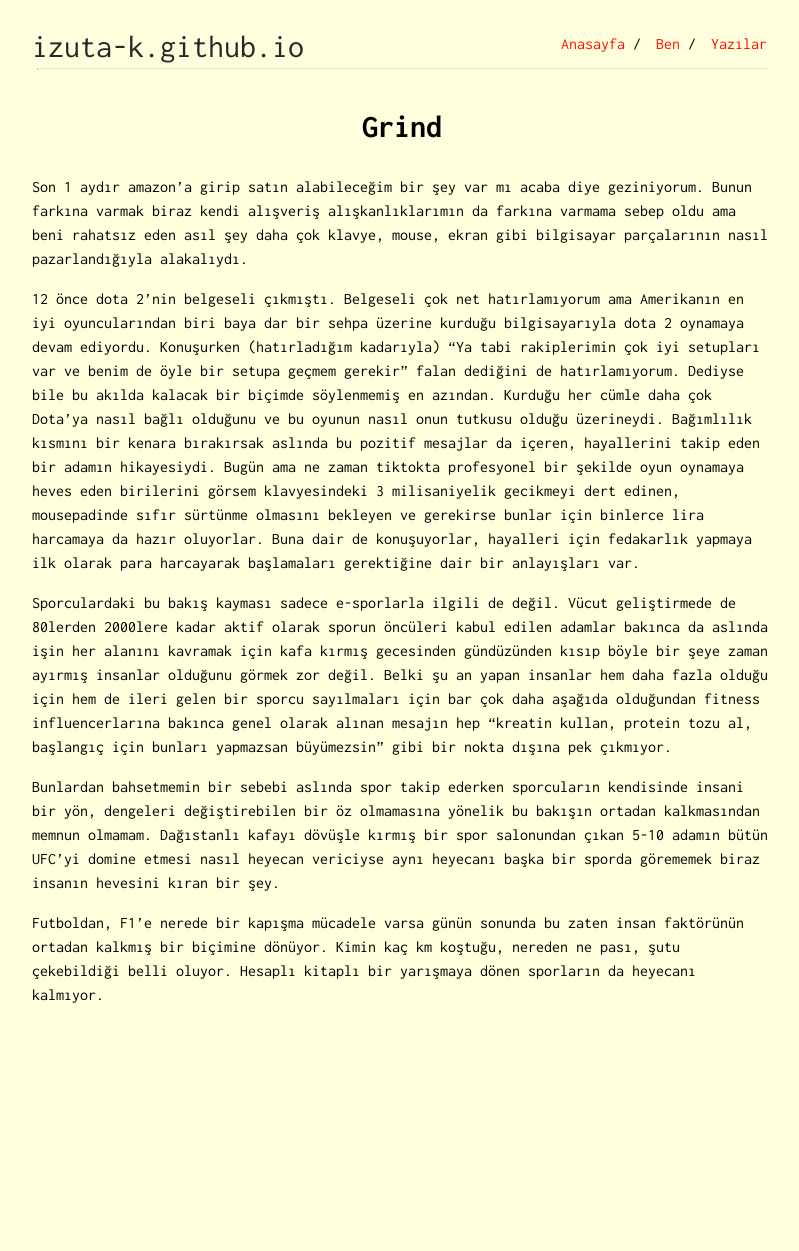
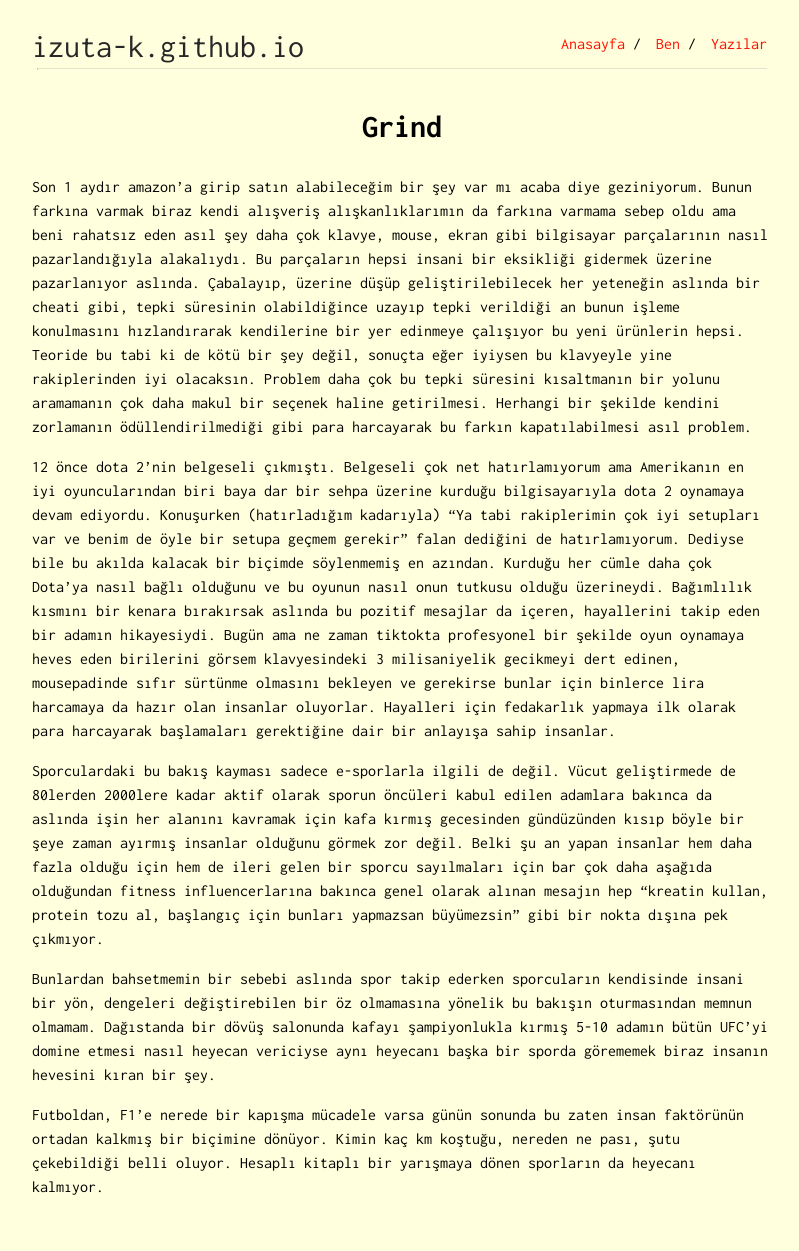
Before and after one commit to izuta-k/izuta-k.github.io, a Jekyll site: the page built from _posts/2025-07-15-Grind.md, in a window 1280 px wide. Shown: the whole page, without its empty margins (238-1037 px from the left). Built offline with Jekyll 4.4.1, drawn with Linux system fonts in a browser that asks for light colours; before the commit the page ends 1059 px from its top, so only the background shows below that.

Commit message:
Update 2025-07-15-Grind.md
yazı yazmayı unutmuşum gerizekalı gibi

```diff
--- a/_posts/2025-07-15-Grind.md
+++ b/_posts/2025-07-15-Grind.md
@@ -3,13 +3,13 @@ layout: default
 title: Grind
 ---
 
-Son 1 aydır amazon'a girip satın alabileceğim bir şey var mı acaba diye geziniyorum. Bunun farkına varmak biraz kendi alışveriş alışkanlıklarımın da farkına varmama sebep oldu ama beni rahatsız eden asıl şey daha çok klavye, mouse, ekran gibi bilgisayar parçalarının nasıl pazarlandığıyla alakalıydı.
+Son 1 aydır amazon'a girip satın alabileceğim bir şey var mı acaba diye geziniyorum. Bunun farkına varmak biraz kendi alışveriş alışkanlıklarımın da farkına varmama sebep oldu ama beni rahatsız eden asıl şey daha çok klavye, mouse, ekran gibi bilgisayar parçalarının nasıl pazarlandığıyla alakalıydı. Bu parçaların hepsi insani bir eksikliği gidermek üzerine pazarlanıyor aslında. Çabalayıp, üzerine düşüp geliştirilebilecek her yeteneğin aslında bir cheati gibi, tepki süresinin olabildiğince uzayıp tepki verildiği an bunun işleme konulmasını hızlandırarak kendilerine bir yer edinmeye çalışıyor bu yeni ürünlerin hepsi. Teoride bu tabi ki de kötü bir şey değil, sonuçta eğer iyiysen bu klavyeyle yine rakiplerinden iyi olacaksın. Problem daha çok bu tepki süresini kısaltmanın bir yolunu aramamanın çok daha makul bir seçenek haline getirilmesi. Herhangi bir şekilde kendini zorlamanın ödüllendirilmediği gibi para harcayarak bu farkın kapatılabilmesi asıl problem.
 
 12 önce dota 2'nin belgeseli çıkmıştı. Belgeseli çok net hatırlamıyorum ama Amerikanın en iyi oyuncularından biri baya dar bir sehpa üzerine kurduğu bilgisayarıyla dota 2 oynamaya devam ediyordu. Konuşurken (hatırladığım kadarıyla) "Ya tabi rakiplerimin çok iyi setupları var ve benim de öyle bir setupa geçmem gerekir" falan dediğini de hatırlamıyorum. Dediyse bile bu akılda kalacak bir biçimde söylenmemiş en azından. Kurduğu her cümle daha çok Dota'ya nasıl bağlı olduğunu ve bu oyunun nasıl onun tutkusu olduğu üzerineydi. Bağımlılık kısmını bir kenara bırakırsak aslında bu pozitif mesajlar da içeren, hayallerini takip eden bir adamın hikayesiydi.
-Bugün ama ne zaman tiktokta profesyonel bir şekilde oyun oynamaya heves eden birilerini görsem klavyesindeki 3 milisaniyelik gecikmeyi dert edinen, mousepadinde sıfır sürtünme olmasını bekleyen ve gerekirse bunlar için binlerce lira harcamaya da hazır oluyorlar. Buna dair de konuşuyorlar, hayalleri için fedakarlık yapmaya ilk olarak para harcayarak başlamaları gerektiğine dair bir anlayışları var.
+Bugün ama ne zaman tiktokta profesyonel bir şekilde oyun oynamaya heves eden birilerini görsem klavyesindeki 3 milisaniyelik gecikmeyi dert edinen, mousepadinde sıfır sürtünme olmasını bekleyen ve gerekirse bunlar için binlerce lira harcamaya da hazır olan insanlar oluyorlar. Hayalleri için fedakarlık yapmaya ilk olarak para harcayarak başlamaları gerektiğine dair bir anlayışa sahip insanlar.
 
-Sporculardaki bu bakış kayması sadece e-sporlarla ilgili de değil. Vücut geliştirmede de 80lerden 2000lere kadar aktif olarak sporun öncüleri kabul edilen adamlar bakınca da aslında işin her alanını kavramak için kafa kırmış gecesinden gündüzünden kısıp böyle bir şeye zaman ayırmış insanlar olduğunu görmek zor değil. Belki şu an yapan insanlar hem daha fazla olduğu için hem de ileri gelen bir sporcu sayılmaları için bar çok daha aşağıda olduğundan fitness influencerlarına bakınca genel olarak alınan mesajın hep "kreatin kullan, protein tozu al, başlangıç için bunları yapmazsan büyümezsin" gibi bir nokta dışına pek çıkmıyor.
+Sporculardaki bu bakış kayması sadece e-sporlarla ilgili de değil. Vücut geliştirmede de 80lerden 2000lere kadar aktif olarak sporun öncüleri kabul edilen adamlara bakınca da aslında işin her alanını kavramak için kafa kırmış gecesinden gündüzünden kısıp böyle bir şeye zaman ayırmış insanlar olduğunu görmek zor değil. Belki şu an yapan insanlar hem daha fazla olduğu için hem de ileri gelen bir sporcu sayılmaları için bar çok daha aşağıda olduğundan fitness influencerlarına bakınca genel olarak alınan mesajın hep "kreatin kullan, protein tozu al, başlangıç için bunları yapmazsan büyümezsin" gibi bir nokta dışına pek çıkmıyor.
 
-Bunlardan bahsetmemin bir sebebi aslında spor takip ederken sporcuların kendisinde insani bir yön, dengeleri değiştirebilen bir öz olmamasına yönelik bu bakışın ortadan kalkmasından memnun olmamam. Dağıstanlı kafayı dövüşle kırmış bir spor salonundan çıkan 5-10 adamın bütün UFC'yi domine etmesi nasıl heyecan vericiyse aynı heyecanı başka bir sporda görememek biraz insanın hevesini kıran bir şey.
+Bunlardan bahsetmemin bir sebebi aslında spor takip ederken sporcuların kendisinde insani bir yön, dengeleri değiştirebilen bir öz olmamasına yönelik bu bakışın oturmasından memnun olmamam. Dağıstanda bir dövüş salonunda kafayı şampiyonlukla kırmış 5-10 adamın bütün UFC'yi domine etmesi nasıl heyecan vericiyse aynı heyecanı başka bir sporda görememek biraz insanın hevesini kıran bir şey.
 
 Futboldan, F1'e nerede bir kapışma mücadele varsa günün sonunda bu zaten insan faktörünün ortadan kalkmış bir biçimine dönüyor. Kimin kaç km koştuğu, nereden ne pası, şutu çekebildiği belli oluyor. Hesaplı kitaplı bir yarışmaya dönen sporların da heyecanı kalmıyor.
```
